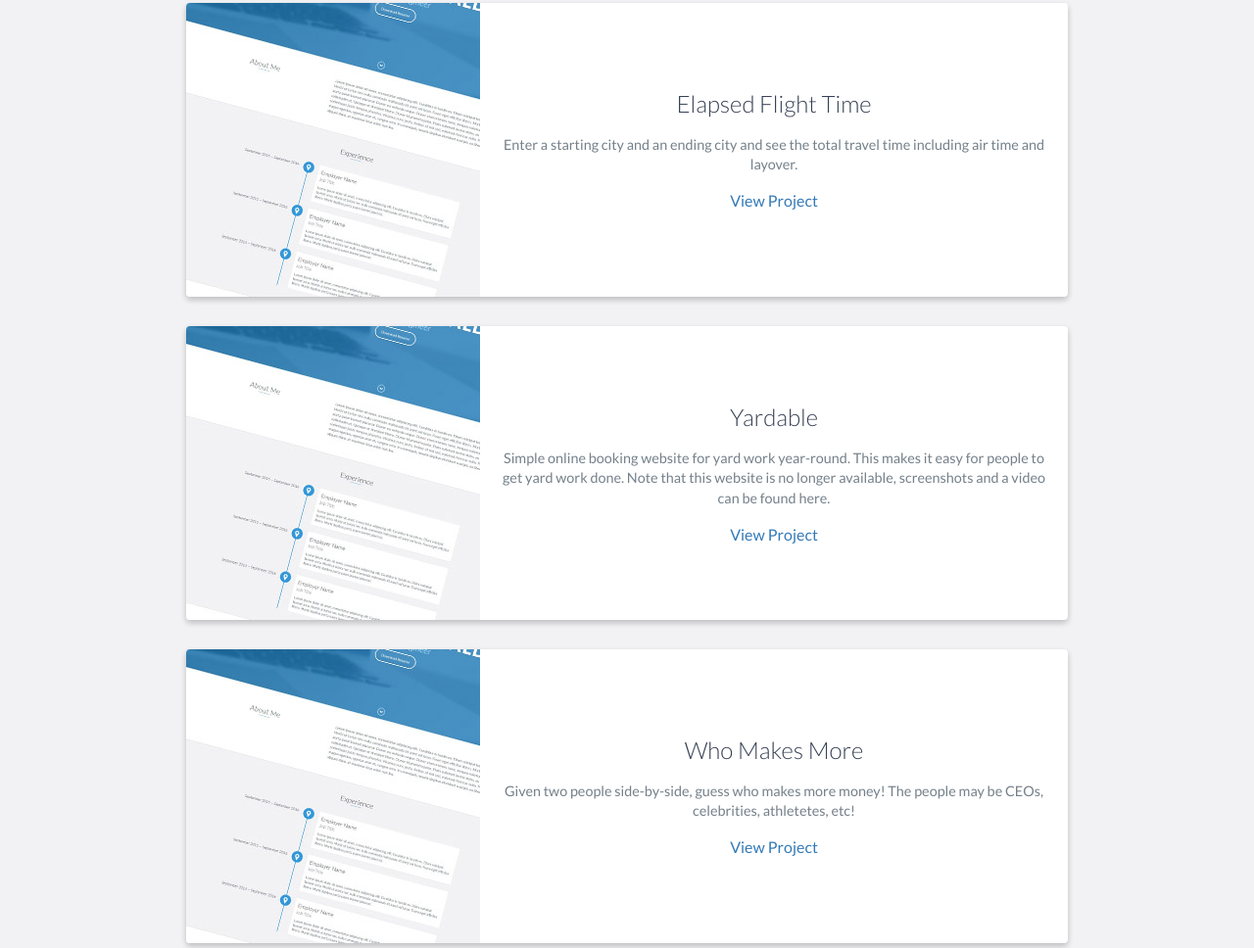
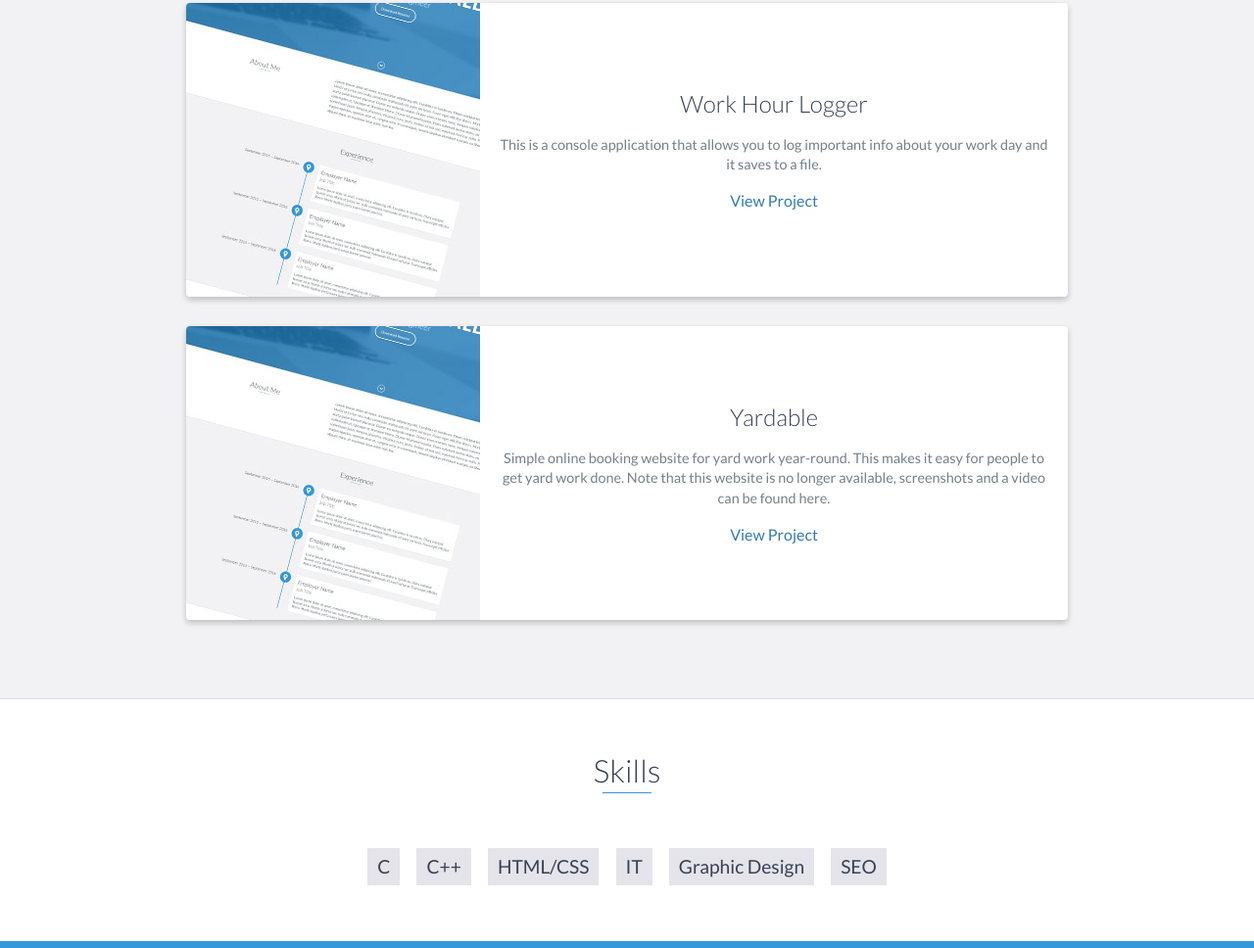
Before and after one commit to jordanwickens/jordanwickens.github.io, a website: page index.html in a window 1280 px wide. Shown: the part 2784-3752 px from the top of the page at 98% size. Drawn offline with nearby package versions, Linux system fonts and the light colour scheme.

Commit message:
Removed project due to broken link and replaced with work logger.

```diff
--- a/index.html
+++ b/index.html
@@ -160,11 +160,11 @@
                     </div>
                     <!-- End .project-image -->
                     <div class="project-info">
-                        <h3>Elapsed Flight Time</h3>
+                        <h3>Work Hour Logger</h3>
                         <p>
-                            Enter a starting city and an ending city and see the total travel time including air time and layover.
+                            This is a console application that allows you to log important info about your work day and it saves to a file.
                         </p>
-                        <a href="#">View Project</a>
+                        <a href="https://github.com/jordanwickens/work-hours-logger" target="_blank">View Project</a>
                     </div>
                     <!-- End .project-info -->
                 </div>
@@ -182,22 +182,6 @@
                             screenshots and a video can be found here.
                         </p>
                         <a href="https://www.youtube.com/watch?v=ADCZfH-uDpg" target="blank">View Project</a>
-                    </div>
-                    <!-- End .project-info -->
-                </div>
-                <!-- End .project -->
-
-                <div class="project shadow-large">
-                    <div class="project-image">
-                        <img src="images/project.jpg" />
-                    </div>
-                    <!-- End .project-image -->
-                    <div class="project-info">
-                        <h3>Who Makes More</h3>
-                        <p>
-                            Given two people side-by-side, guess who makes more money! The people may be CEOs, celebrities, athletetes, etc!
-                        </p>
-                        <a href="https://whomakesmore.com/" target="blank">View Project</a>
                     </div>
                     <!-- End .project-info -->
                 </div>
```
